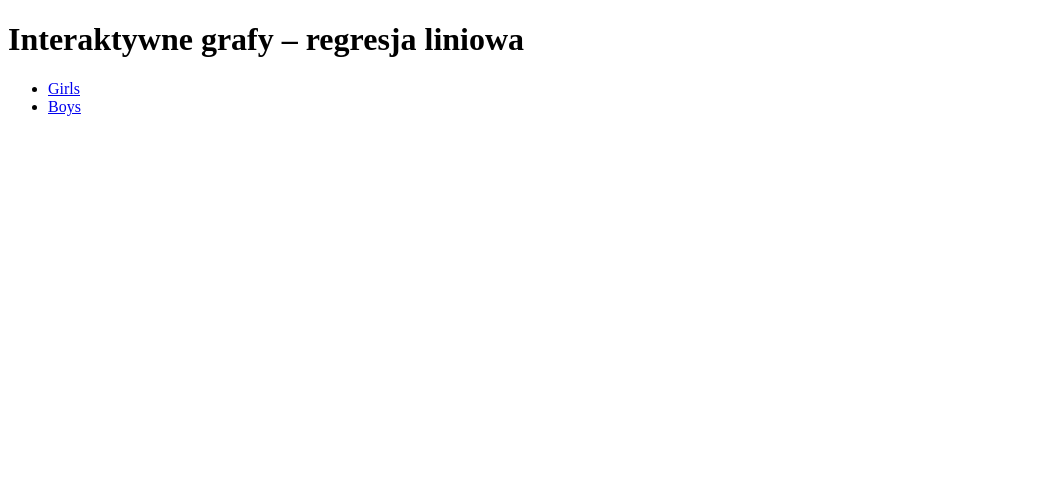
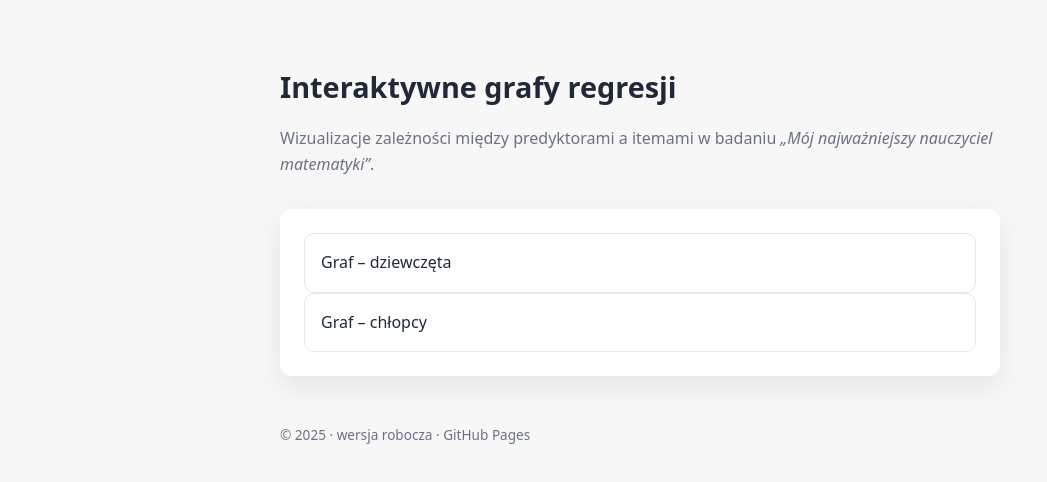
Before and after one commit to MalgorzataNK/Interaktywne-grafy-liniowa-regresja, a plain HTML site: page index.html in a window 1280 px wide. Shown: the whole page, without its empty margins (0-1047 px from the left). Drawn offline with Linux system fonts and the light colour scheme.

Commit message:
Update index.html

```diff
--- a/index.html
+++ b/index.html
@@ -1,15 +1,93 @@
 <!doctype html>
 <html lang="pl">
 <head>
-  <meta charset="utf-8" />
-  <meta name="viewport" content="width=device-width, initial-scale=1" />
-  <title>Interaktywne grafy</title>
+  <meta charset="utf-8">
+  <title>Interaktywne grafy – regresja</title>
+  <meta name="viewport" content="width=device-width, initial-scale=1">
+
+  <style>
+    :root {
+      --bg: #f7f7f8;
+      --card: #ffffff;
+      --text: #1f2937;
+      --muted: #6b7280;
+      --accent: #2563eb;
+    }
+
+    body {
+      margin: 0;
+      font-family: system-ui, -apple-system, "Segoe UI", Roboto, Helvetica, Arial, sans-serif;
+      background: var(--bg);
+      color: var(--text);
+      line-height: 1.6;
+    }
+
+    .container {
+      max-width: 720px;
+      margin: 4rem auto;
+      padding: 0 1.5rem;
+    }
+
+    h1 {
+      font-size: 1.8rem;
+      font-weight: 600;
+      margin-bottom: 0.5rem;
+    }
+
+    p {
+      color: var(--muted);
+      margin-bottom: 2rem;
+    }
+
+    .card {
+      background: var(--card);
+      border-radius: 12px;
+      padding: 1.5rem;
+      box-shadow: 0 10px 30px rgba(0,0,0,0.08);
+      margin-bottom: 1rem;
+    }
+
+    a.link {
+      display: block;
+      padding: 1rem;
+      border-radius: 10px;
+      text-decoration: none;
+      color: var(--text);
+      font-weight: 500;
+      border: 1px solid #e5e7eb;
+      transition: all 0.2s ease;
+    }
+
+    a.link:hover {
+      border-color: var(--accent);
+      color: var(--accent);
+      background: #f0f5ff;
+    }
+
+    footer {
+      margin-top: 3rem;
+      font-size: 0.85rem;
+      color: var(--muted);
+    }
+  </style>
 </head>
+
 <body>
-  <h1>Interaktywne grafy – regresja liniowa</h1>
-  <ul>
-    <li><a href="./digraph_girls.html">Girls</a></li>
-    <li><a href="./digraph_boys.html">Boys</a></li>
-  </ul>
+  <main class="container">
+    <h1>Interaktywne grafy regresji</h1>
+    <p>
+      Wizualizacje zależności między predyktorami a itemami
+      w badaniu <em>„Mój najważniejszy nauczyciel matematyki”</em>.
+    </p>
+
+    <div class="card">
+      <a class="link" href="digraph_girls.html">Graf – dziewczęta</a>
+      <a class="link" href="digraph_boys.html">Graf – chłopcy</a>
+    </div>
+
+    <footer>
+      © 2025 · wersja robocza · GitHub Pages
+    </footer>
+  </main>
 </body>
 </html>
```
